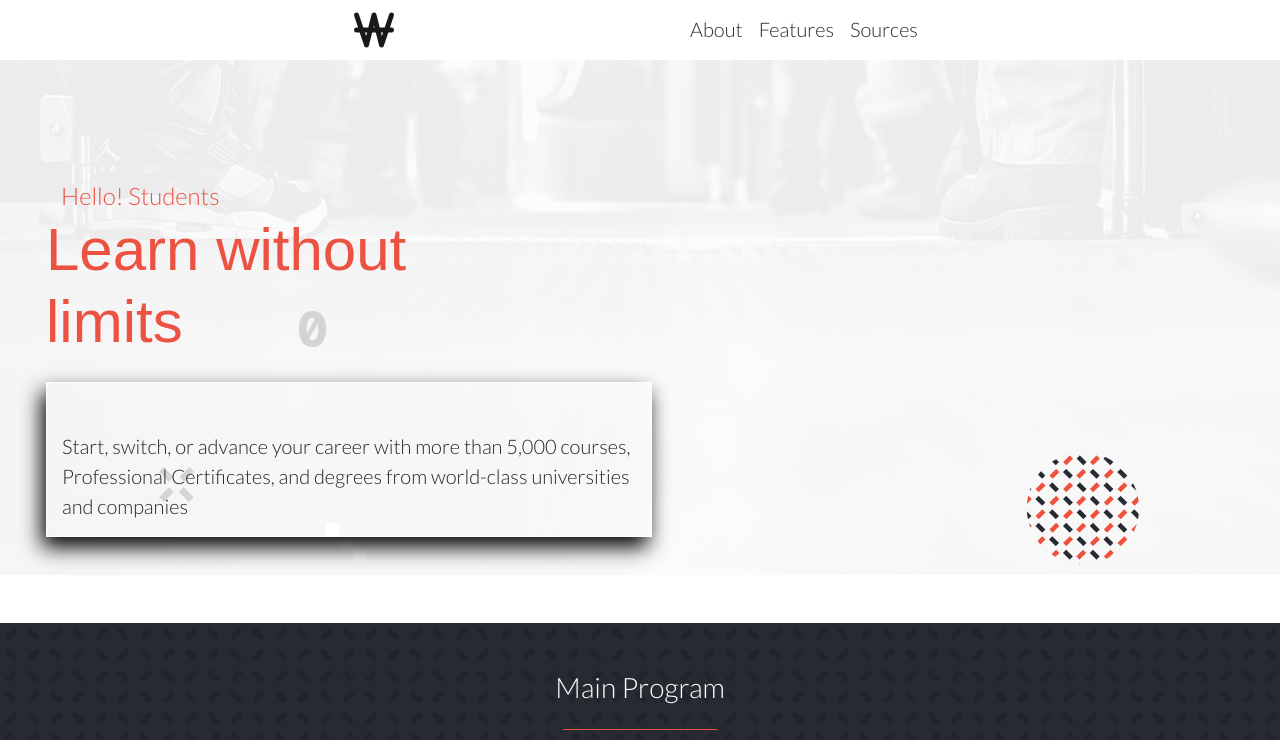
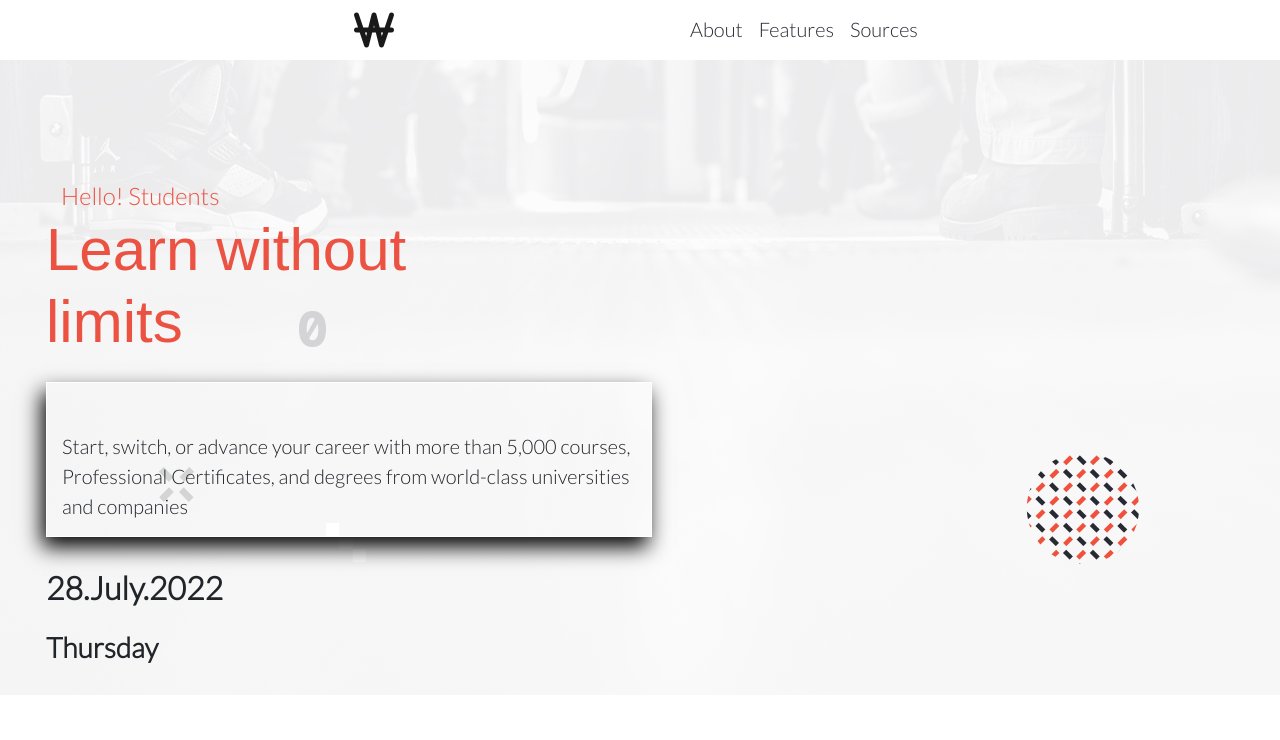
Before and after one commit to muskan2532150/Web-Development-Roadmap, a website: page index.html in a window 1280 px wide. Shown: the part 58-798 px from the top of the page. Drawn offline with nearby package versions, Linux system fonts and the light colour scheme; a web font is replaced by a local one.

Commit message:
Added date in html file

```diff
--- a/index.html
+++ b/index.html
@@ -52,8 +52,8 @@
       <p class="border border-white pt-5 about-p"> Start, switch, or advance your career with more than 5,000 courses,
         Professional
         Certificates, and degrees from world-class universities and companies</p>
-          <!-- <h2 id="date-place" class="fw-semibold pt-3"></h2>
-          <h3 id="day-place" class="fw-semibold pt-3"></h3> -->
+          <h2 id="date-place" class="fw-semibold pt-3"></h2>
+          <h3 id="day-place" class="fw-semibold pt-3"></h3>
     </div>
   </section>
 
```
Also changed, not shown: about.html (+1 -1 lines).
